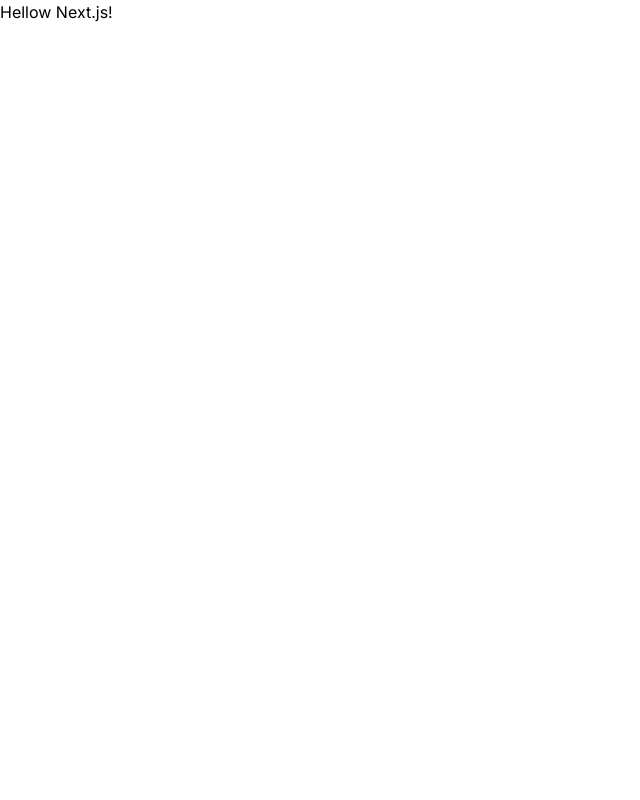
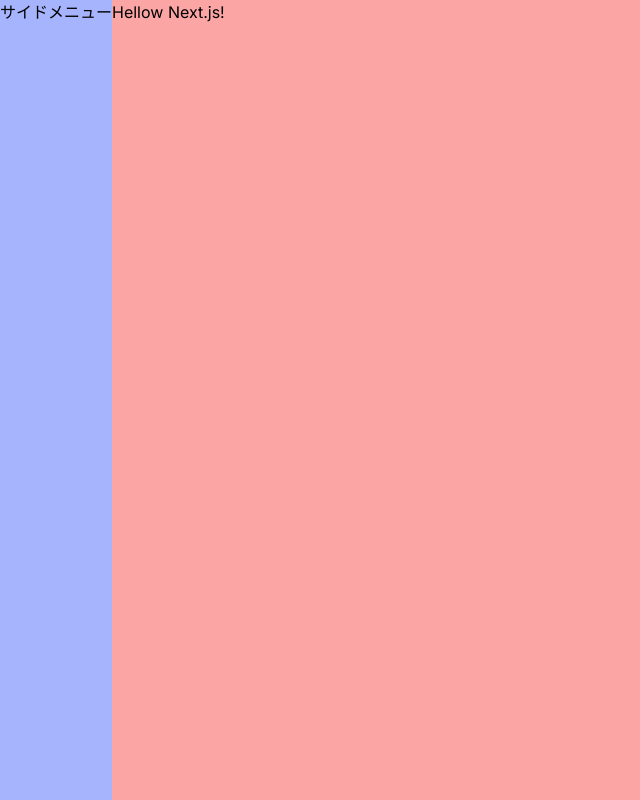
Before and after one commit to Taishi1020/next-task, a Next.js app: page / in a window 1280 px wide. Shown: the whole page, without its empty margins (0-640 px from the left). Built offline with nearby package versions, Linux system fonts and the light colour scheme.

Commit message:
[add]　共通レイアウトの設定

```diff
--- /dev/null
+++ b/src/app/(main)/layout.tsx
@@ -0,0 +1,10 @@
+const MainLayout = ({children,}: Readonly<{  children: React.ReactNode;}>) => {
+  return (
+    <div className="flex h-screen">
+        <div className="bg-indigo-300">サイドメニュー</div>
+        <main className="bg-red-300 flex-1 overflow-auto">{children}</main>
+    </div>
+  )
+}
+
+export default MainLayout
--- a/src/app/layout.tsx
+++ b/src/app/layout.tsx
@@ -5,7 +5,7 @@
 const inter = Inter({ subsets: ["latin"] });
 
 export const metadata: Metadata = {
-  title: "Create Next App",
+  title: "Next Tasks",
   description: "Generated by create next app",
 };
 
```
Also changed, not shown: src/app/(main)/page.tsx (renamed from src/app/page.tsx).
